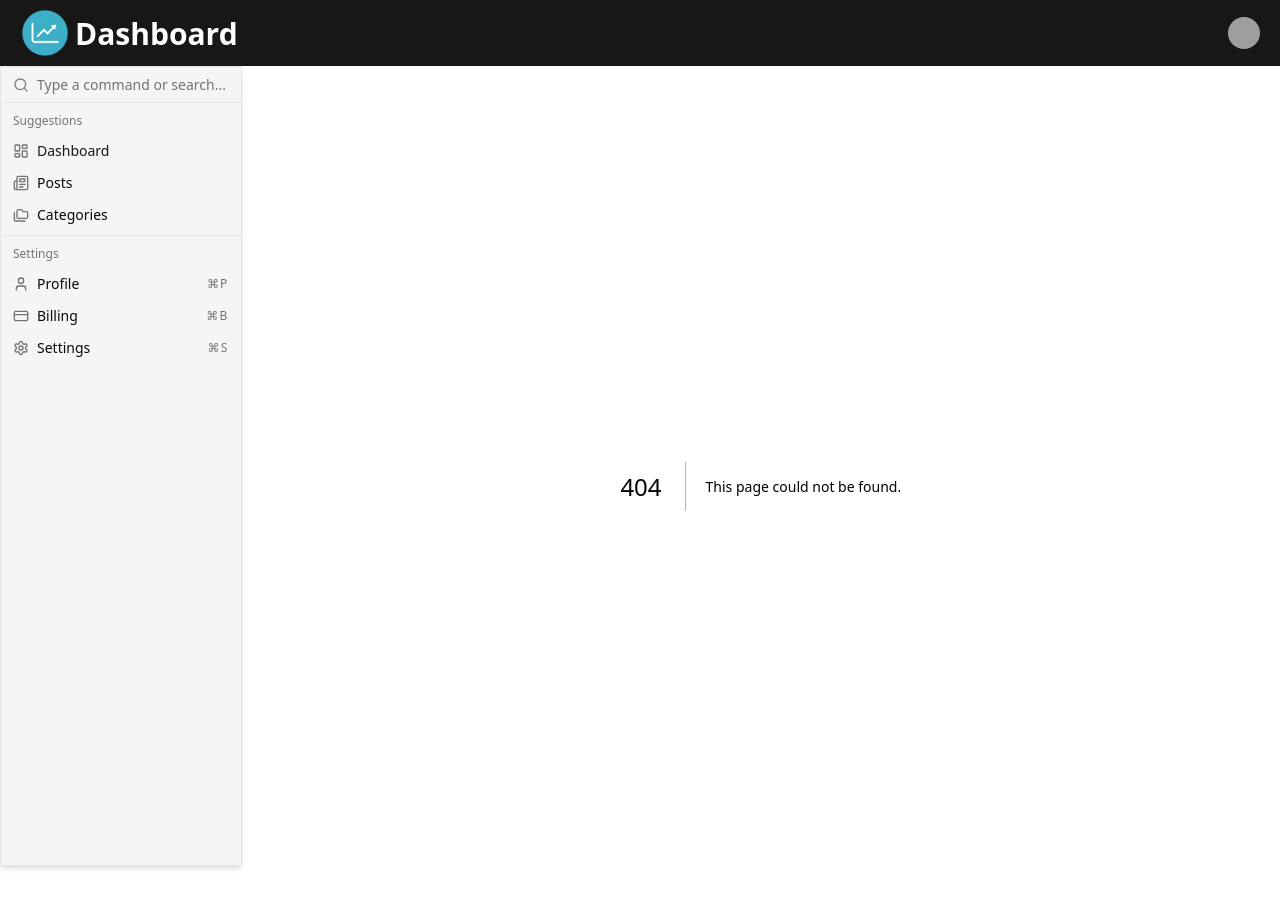
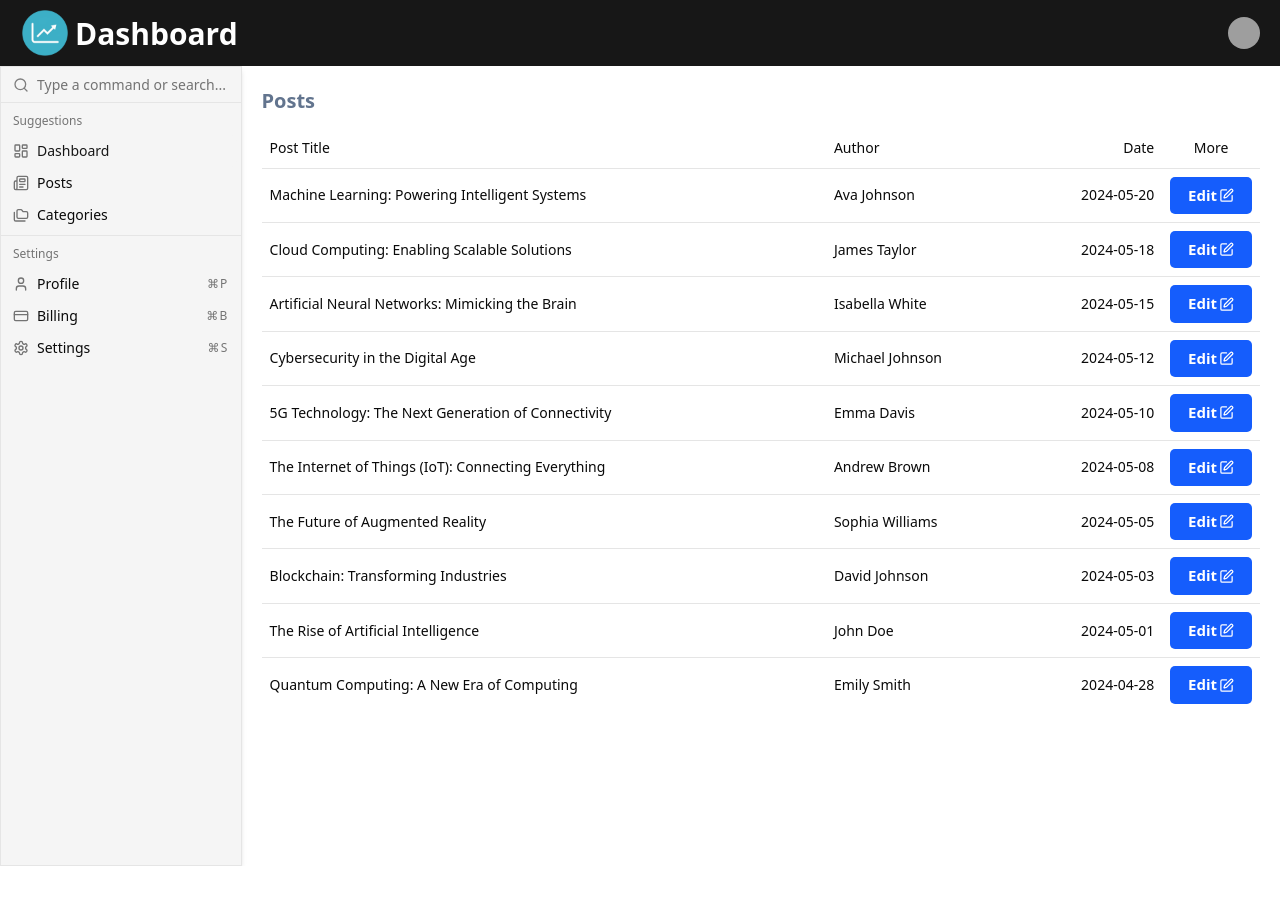
Before and after one commit to HumbleBoyy/Admin-Dashboard-NextJs, a Next.js app: page /posts in a window 1280 px wide. Before the commit this address had no page. After the commit the page ends 866 px from the top, so only its background shows below. Built offline with nearby package versions, Linux system fonts and the light colour scheme; grey boxes are pictures that could not be loaded.

Commit message:
New Commit

```diff
--- /dev/null
+++ b/app/(main)/posts/[id]/page.tsx
@@ -0,0 +1,9 @@
+import React from 'react'
+
+const SinglePage = () => {
+  return (
+    <div>SinglePage</div>
+  )
+}
+
+export default SinglePage
--- /dev/null
+++ b/app/(main)/posts/page.tsx
@@ -0,0 +1,10 @@
+import PostsTable from '@/components/posts/PostsTable'
+import React from 'react'
+
+const PostPage = () => {
+  return (
+    <PostsTable title='Posts'/>
+  )
+}
+
+export default PostPage
```
